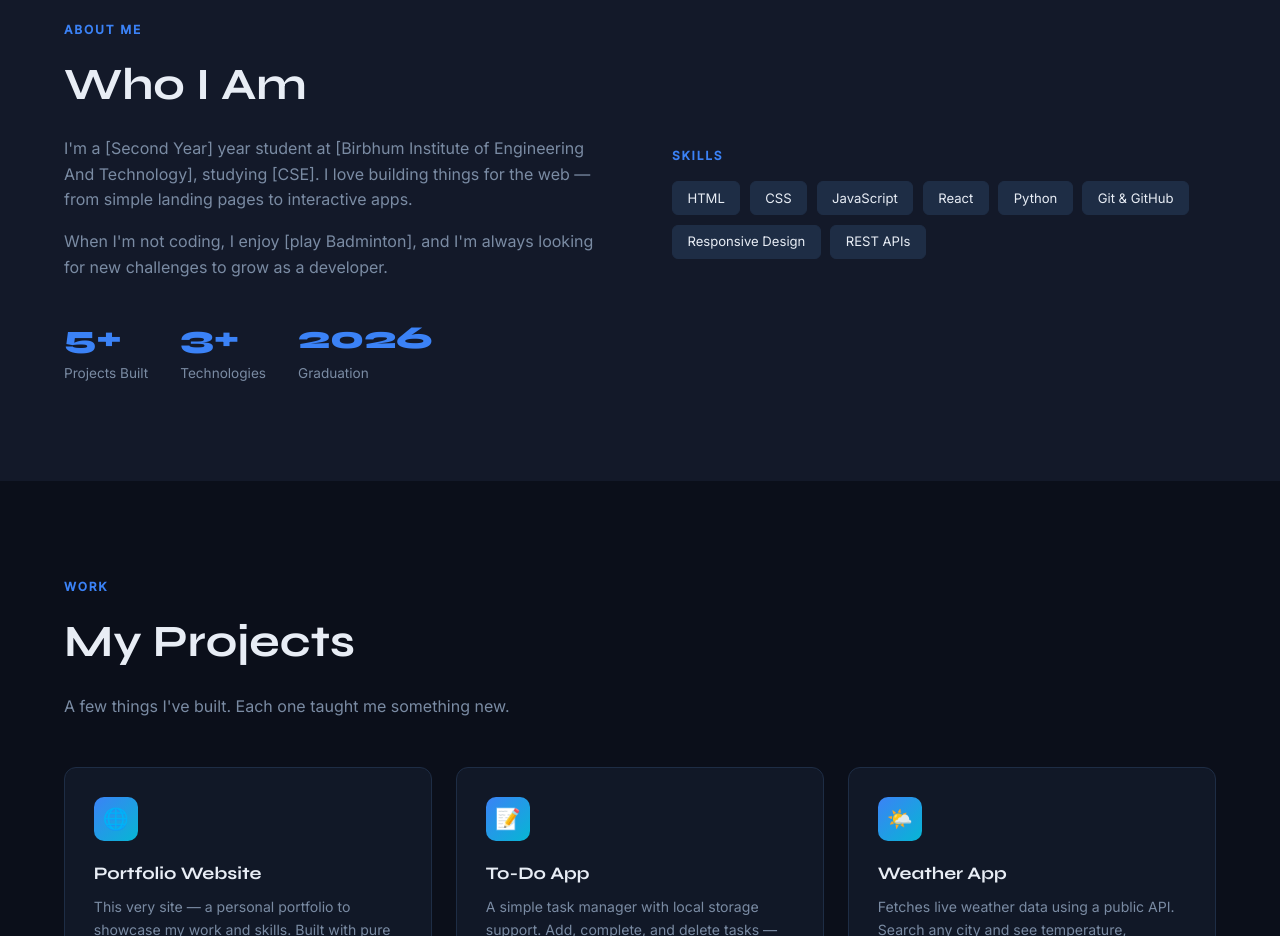
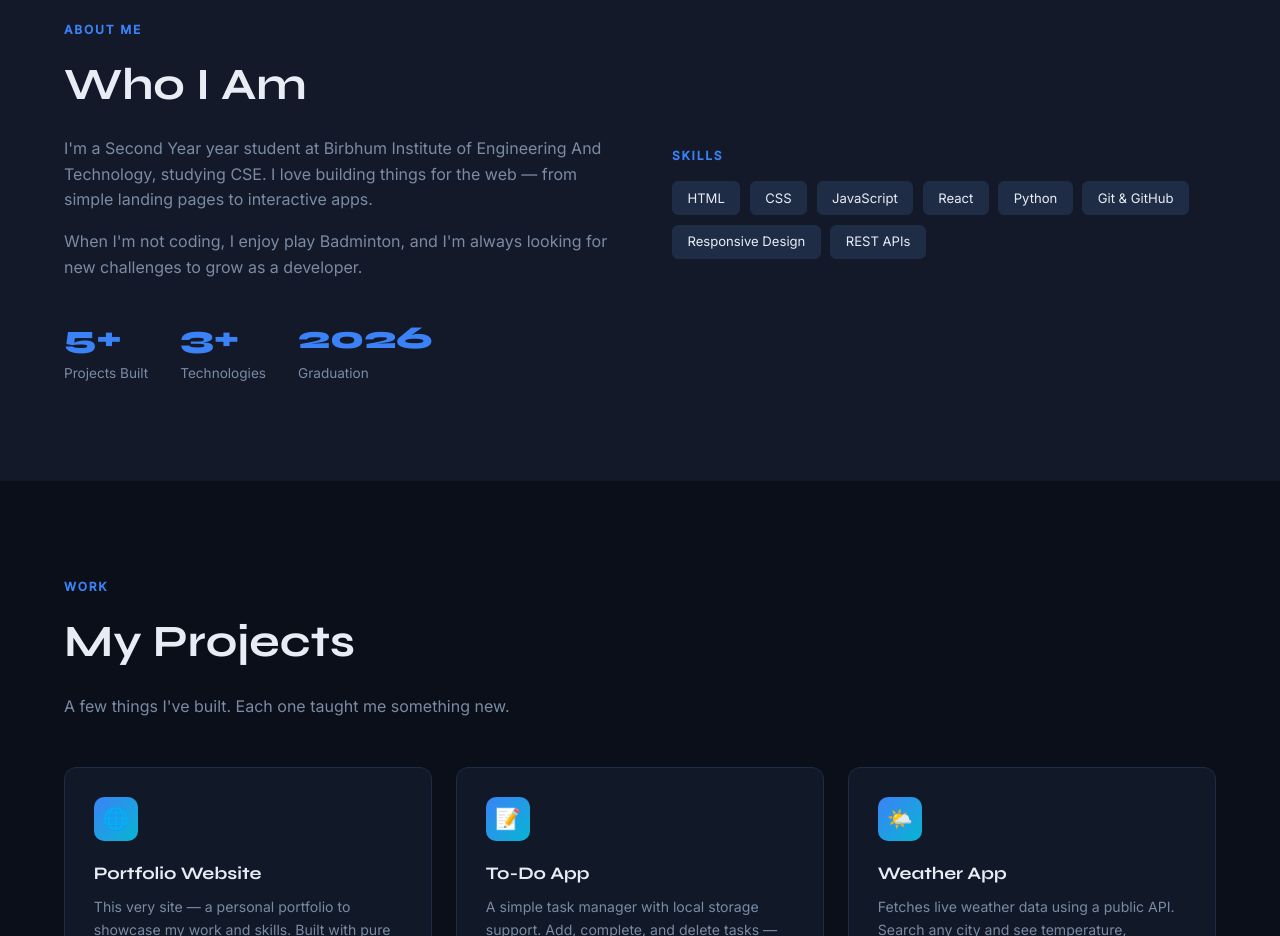
Before and after one commit to nafis731126-blip/nafis, a plain HTML site: page index.html in a window 1280 px wide. Shown: the part 880-1816 px from the top of the page. Drawn offline with Linux system fonts and the light colour scheme.

Commit message:
Update index.html

```diff
--- a/index.html
+++ b/index.html
@@ -262,8 +262,8 @@
       <div class="about-text">
         <div class="section-label">About Me</div>
         <h2>Who I Am</h2>
-        <p>I'm a [Second Year] year student at [Birbhum Institute of Engineering And Technology], studying [CSE]. I love building things for the web — from simple landing pages to interactive apps.</p>
-        <p>When I'm not coding, I enjoy [play Badminton], and I'm always looking for new challenges to grow as a developer.</p>
+        <p>I'm a Second Year year student at Birbhum Institute of Engineering And Technology, studying CSE. I love building things for the web — from simple landing pages to interactive apps.</p>
+        <p>When I'm not coding, I enjoy play Badminton, and I'm always looking for new challenges to grow as a developer.</p>
         <div class="stat-row">
           <div class="stat"><div class="stat-num">5+</div><div class="stat-lbl">Projects Built</div></div>
           <div class="stat"><div class="stat-num">3+</div><div class="stat-lbl">Technologies</div></div>
```
